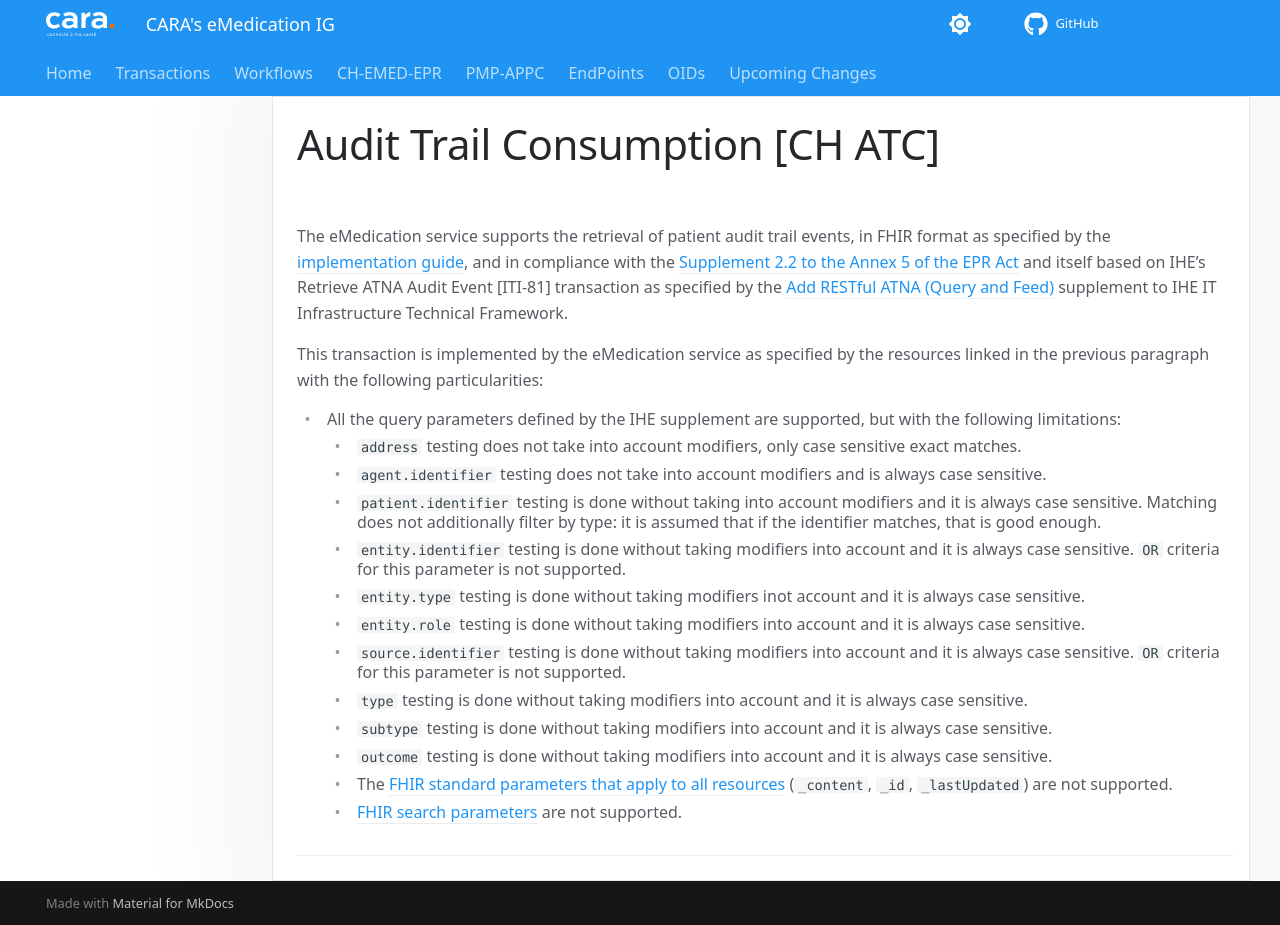
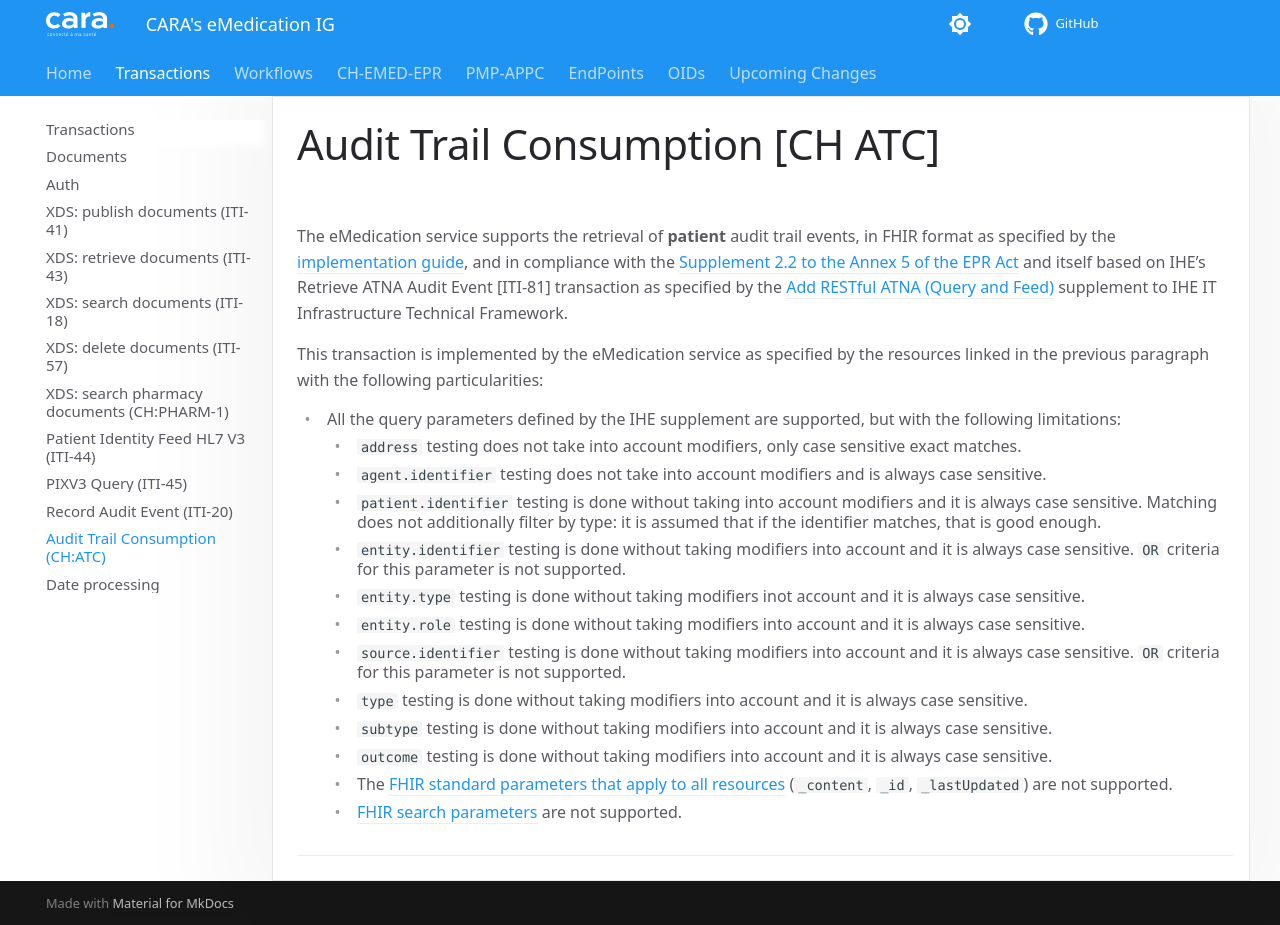
Before and after one commit to CARA-ch/emed-service-guide, an MkDocs documentation site: the page built from docs/transactions/chatc.md, in a window 1280 px wide and 925 px high. Built offline with MkDocs 1.6.1 and Material for MkDocs 9.7.7, drawn with Linux system fonts in a browser that asks for light colours; comment, search, counter and statistics services are not loaded.

Commit message:
[#40] Updated transactions left menu

```diff
--- a/docs/transactions/chatc.md
+++ b/docs/transactions/chatc.md
@@ -1,6 +1,6 @@
 # Audit Trail Consumption [CH ATC]
 
-The eMedication service supports the retrieval of patient audit trail events, in FHIR format as specified by the [implementation guide](https://fhir.ch/ig/ch-atc/index.html), and in compliance with the [Supplement 2.2 to the Annex 5 of the EPR Act](https://www.bag.admin.ch/dam/bag/de/dokumente/nat-gesundheitsstrategien/strategie-ehealth/gesetzgebung-elektronisches-patientendossier/gesetze/Anhang_5_Ergaenzung_2.2_EPDV_EDI_20190624.pdf.download.pdf/Anhang%205%20Erg%C3%A4nzung%202.2%20der%20EPDV-EDI_Fassung%20vom%2024.%20Juni%202019.pdf) and itself based on IHE's Retrieve ATNA Audit Event [ITI-81] transaction as specified by the [Add RESTful ATNA (Query and Feed)](https://www.ihe.net/uploadedFiles/Documents/ITI/IHE_ITI_Suppl_RESTful-ATNA.pdf) supplement to IHE IT Infrastructure Technical Framework.
+The eMedication service supports the retrieval of __patient__ audit trail events, in FHIR format as specified by the [implementation guide](https://fhir.ch/ig/ch-atc/index.html), and in compliance with the [Supplement 2.2 to the Annex 5 of the EPR Act](https://www.bag.admin.ch/dam/bag/de/dokumente/nat-gesundheitsstrategien/strategie-ehealth/gesetzgebung-elektronisches-patientendossier/gesetze/Anhang_5_Ergaenzung_2.2_EPDV_EDI_20190624.pdf.download.pdf/Anhang%205%20Erg%C3%A4nzung%202.2%20der%20EPDV-EDI_Fassung%20vom%2024.%20Juni%202019.pdf) and itself based on IHE's Retrieve ATNA Audit Event [ITI-81] transaction as specified by the [Add RESTful ATNA (Query and Feed)](https://www.ihe.net/uploadedFiles/Documents/ITI/IHE_ITI_Suppl_RESTful-ATNA.pdf) supplement to IHE IT Infrastructure Technical Framework.
 
 This transaction is implemented by the eMedication service as specified by the resources linked in the previous paragraph with the following particularities:
 
--- a/mkdocs.yml
+++ b/mkdocs.yml
@@ -13,6 +13,10 @@
     - 'XDS: search documents (ITI-18)': transactions/iti18.md
     - 'XDS: delete documents (ITI-57)': transactions/iti57.md
     - 'XDS: search pharmacy documents (CH:PHARM-1)': transactions/chpharm1.md
+    - 'Patient Identity Feed HL7 V3 (ITI-44)': transactions/iti44.md
+    - 'PIXV3 Query (ITI-45)': transactions/iti45.md
+    - Record Audit Event (ITI-20): transactions/iti20.md
+    - 'Audit Trail Consumption (CH:ATC)': transactions/chatc.md
     - 'Date processing': transactions/date_processing.md
   - Workflows:
     - 'Treatment lifecycle': workflows/index.md
```
